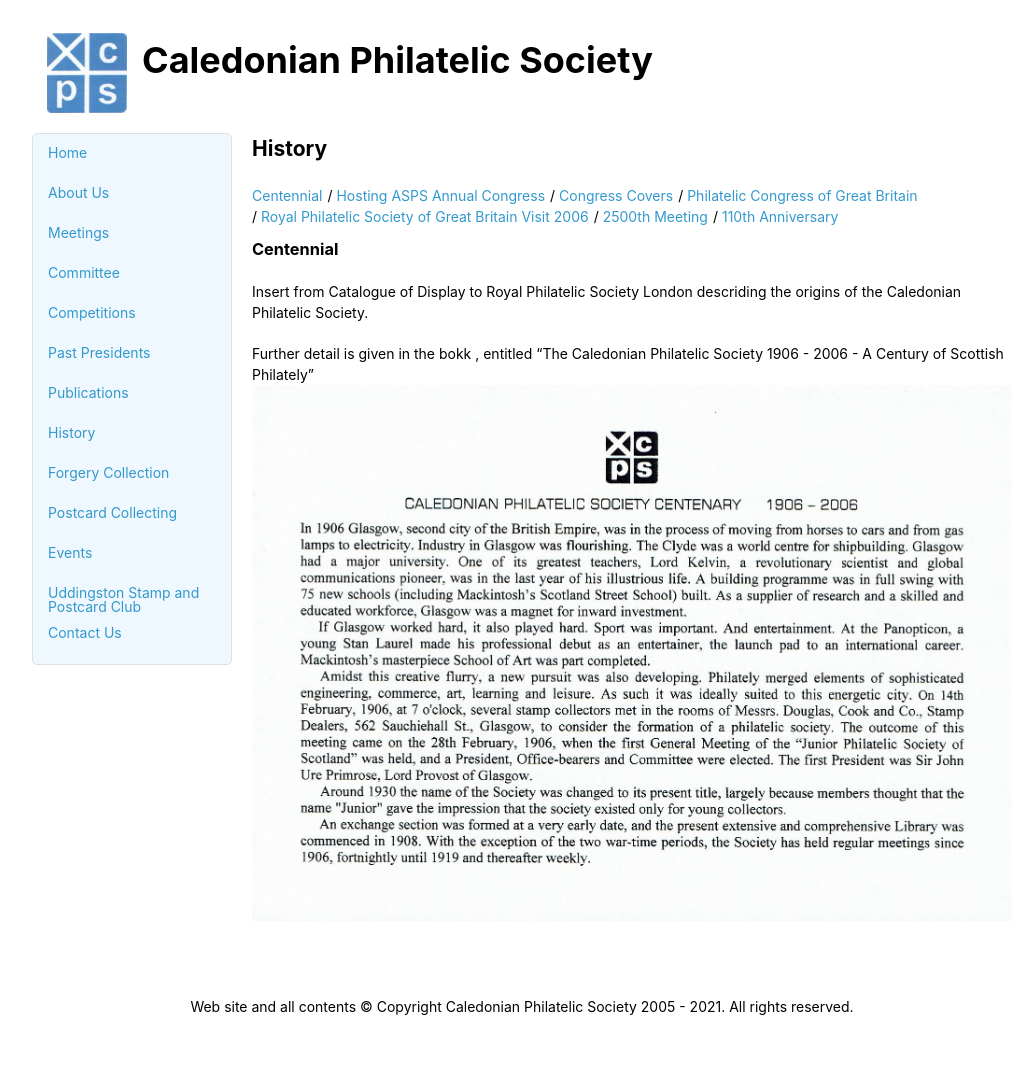
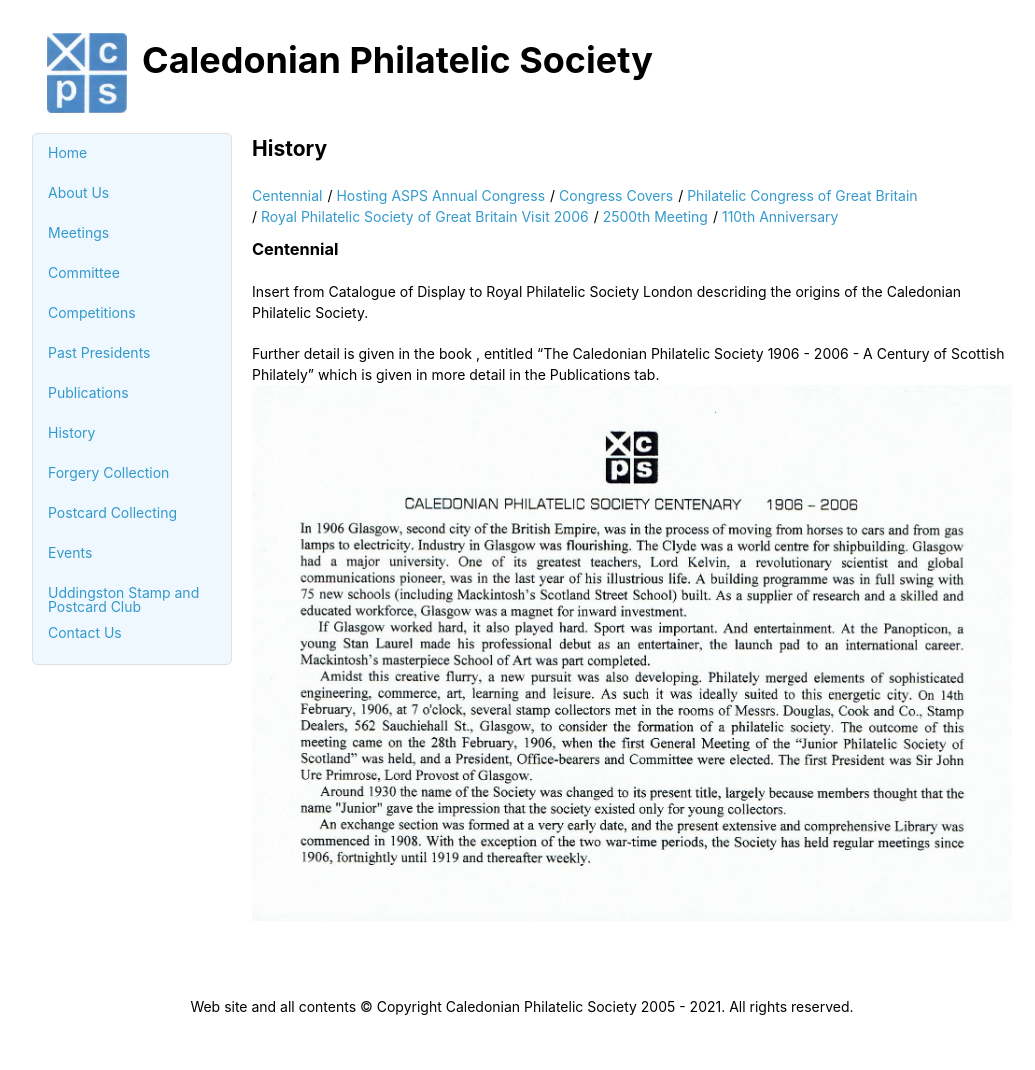
Before and after one commit to astalker/caledonian-stamps, a Jekyll site: the page built from centennial.md, in a window 1280 px wide. Shown: the whole page, without its empty margins (118-1153 px from the left). Built offline with Jekyll 4.4.1, drawn with Linux system fonts in a browser that asks for light colours; our own code applies the rules of GitHub Pages for plain Markdown files.

```diff
--- a/centennial.md
+++ b/centennial.md
@@ -5,5 +5,5 @@
 ### Centennial
 Insert from Catalogue of Display to Royal Philatelic Society London descriding the origins of the Caledonian Philatelic Society.
 
-Further detail is given in the bokk , entitled "The Caledonian Philatelic Society 1906 - 2006 - A Century of Scottish Philately"
+Further detail is given in the book , entitled "The Caledonian Philatelic Society 1906 - 2006 - A Century of Scottish Philately" which is given in more detail in the Publications tab.
 ![Centennial](images/Centennial1.jpg)
```
